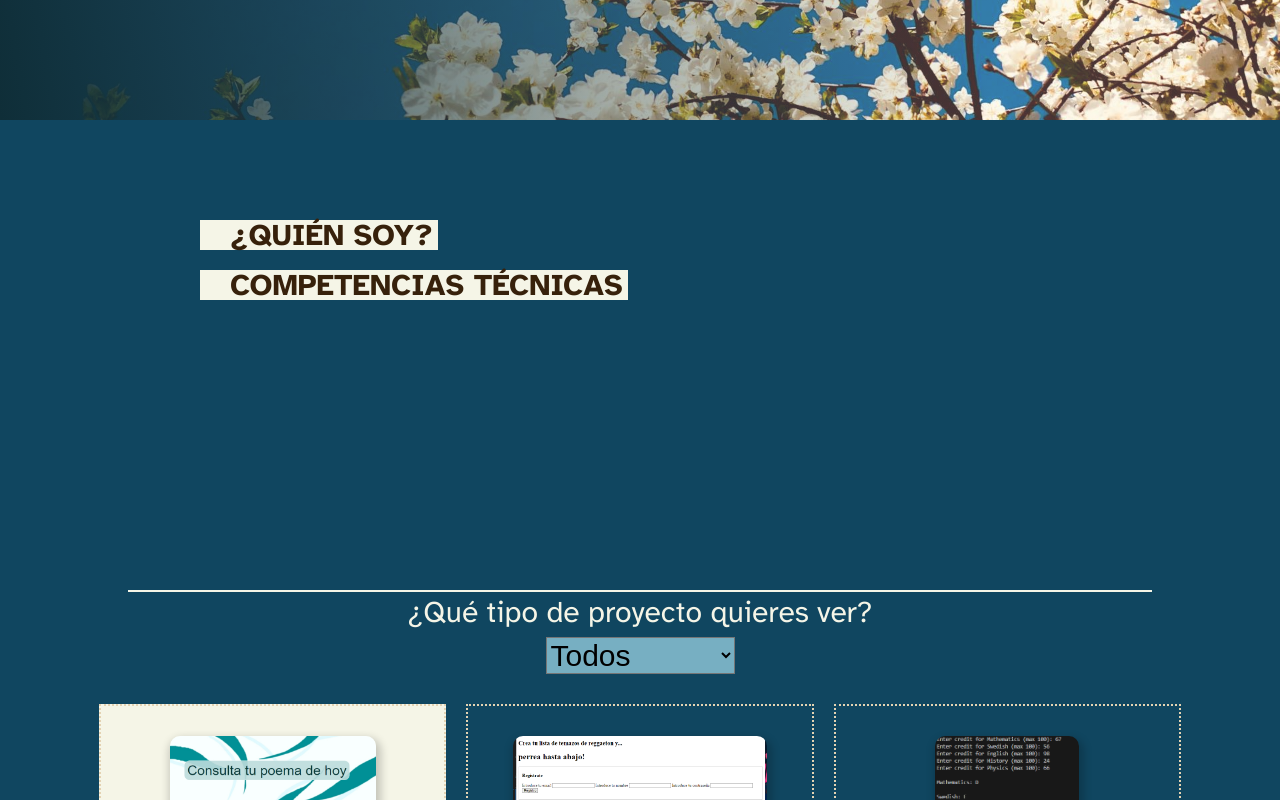
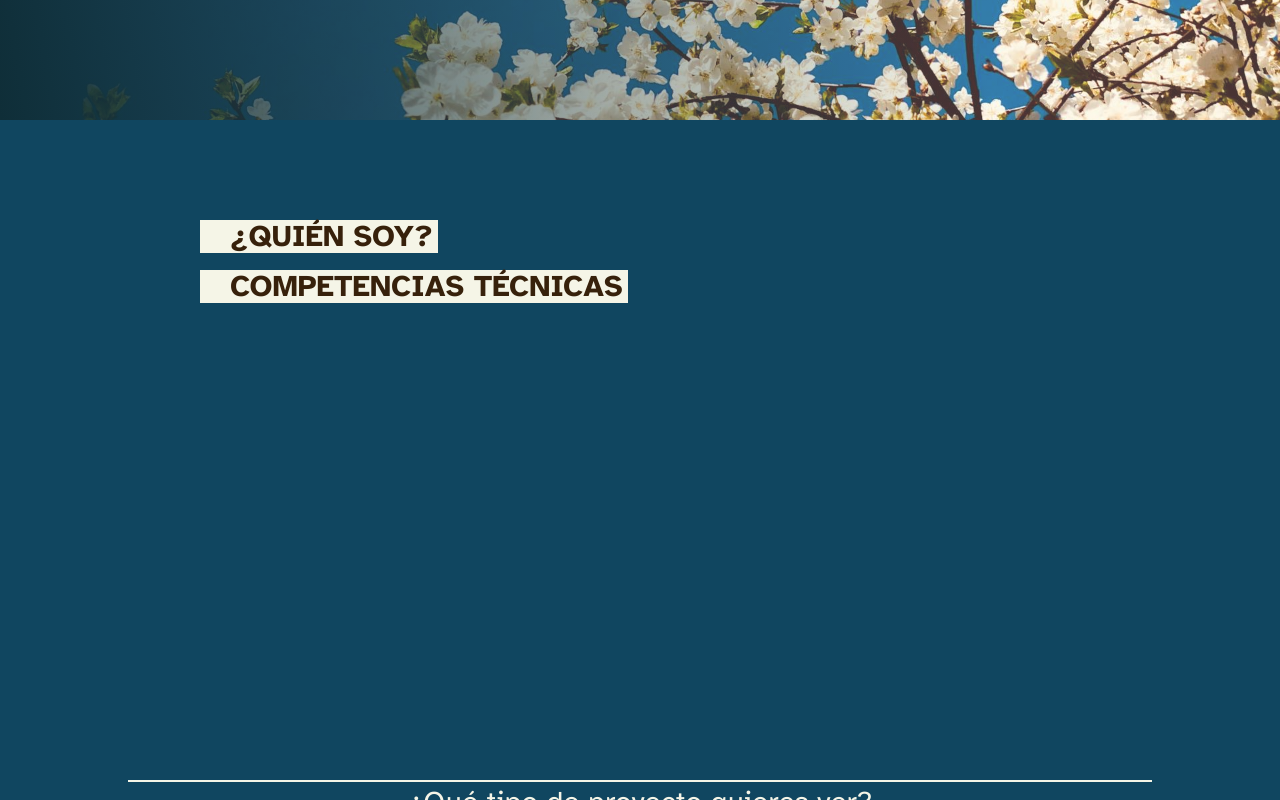
Before and after one commit to Pi-Rey/portfolio, a React (Vite) app: page / in a window 1280 px wide. Shown: the part 680-1480 px from the top of the page. Built offline with nearby package versions, Linux system fonts and the light colour scheme.

Commit message:
fix small things

```diff
--- a/src/components/Info.jsx
+++ b/src/components/Info.jsx
@@ -31,11 +31,10 @@ function Info({ isEnglish }) {
           competencias técnicas
         </h3>
         <p className={`info--article__paragraph ${isHidden1 ? "hidden" : ""}`}>
-          <span className="emphasis">Desarrolladora Junior Full-Stack.</span>{" "}
-          Humanista digital.
+          <span className="emphasis">Desarrolladora Junior Full-Stack.</span>
           <br />
-          Soy un humanista digital que en los últimos años se ha volcado a la
-          programación con intereses amplios como el aprendizaje automático o la
+          Soy una humanista digital que en los últimos años se ha volcado a la
+          programación, con amplios como el aprendizaje automático o la
           accesibilidad web.
         </p>
         {/* <p
@@ -69,7 +68,6 @@ function Info({ isEnglish }) {
         </h3>
         <p className={`info--article__paragraph ${isHidden1 ? "hidden" : ""}`}>
           <span className="emphasis">Junior Full-Stack Developer.</span>
-          <br /> Digital Humanist.
           <br />I am a digital humanist who in recent years has turned to
           programming with broad interests such as machine learning or web
           accessibility.
--- a/src/components/Landing.jsx
+++ b/src/components/Landing.jsx
@@ -20,7 +20,7 @@ function Landing({ isEnglish, changeLanguage }) {
       alt: "página de inicio de la web de poemas",
       url: "https://pi-rey.github.io/que-poeta-eres/#/",
       project: true,
-      code: true,
+      code: false,
       others: false,
       language: "spa",
     },
@@ -64,7 +64,7 @@ function Landing({ isEnglish, changeLanguage }) {
         alt: "landing of the website",
         url: "https://pi-rey.github.io/que-poeta-eres/#/",
         project: true,
-        code: true,
+        code: false,
         others: false,
         language: "eng",
       },
--- a/src/styles/Info.scss
+++ b/src/styles/Info.scss
@@ -2,8 +2,6 @@
 .info--background {
   background-color: $darkest;
   padding-bottom: 2rem; //quizás cambiar eso cuando le ponga más paddings alt. height
-
-
 }
 
 .info--article {
@@ -14,10 +12,11 @@
   font-size: $font-size-mobile;
   height: fit-content;
   //color: $greenish-grey;
+  line-height: 1.1;
   @media screen and (width >= 768px) {
     // padding-top: 10rem;
     padding-left: 6rem;
-   width: 90%;
+    width: 90%;
     gap: none;
     display: grid;
     grid-template-columns: 1fr 1fr;
@@ -27,9 +26,11 @@
   @media screen and (width >= 1024px) {
     padding-top: 10rem;
     padding-left: 20rem;
- //   width: 80%;
- row-gap: 3rem;
+    //   width: 80%;
+    row-gap: 3rem;
     font-size: $font-size-computer;
+    //height: 490px;
+    grid-template-rows: 20px 490px; //ev.ajustar la altura del grid
   }
   &__title {
     display: block;
@@ -42,7 +43,7 @@
     font-weight: bold;
     color: $dark-turquoise;
     text-transform: uppercase;
-    text-wrap: nowrap;
+    text-wrap: wrap;
     cursor: pointer;
     @media screen and (width >= 768px) {
       grid-column: 1/2;
@@ -75,6 +76,6 @@
     }
   }
 }
-.emphasis{
-    background-color: $dark-turquoise;
+.emphasis {
+  background-color: $dark-turquoise;
 }
```
